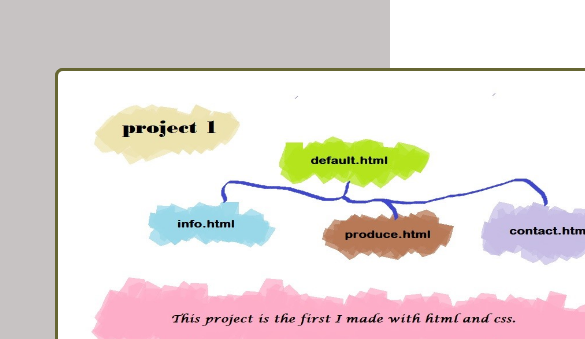
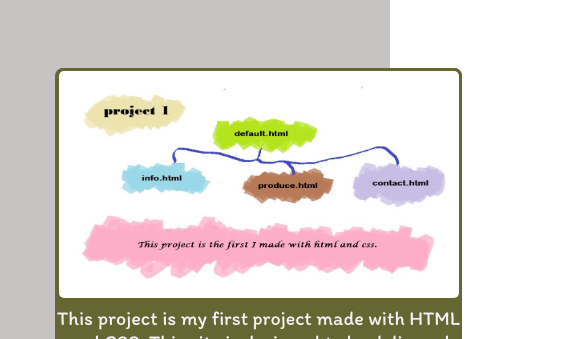
Before and after one commit to Jinhee-oh/Jinhee-oh.github.io, a plain HTML site: page index.html in a window 390 px wide. Shown: the part 505-844 px from the top of the page, 585 px wide, since content can reach past the window. Drawn offline with Linux system fonts and the light colour scheme.

Commit message:
Add files via upload

```diff
--- a/style.css
+++ b/style.css
@@ -152,11 +152,12 @@ footer p {
         padding: 0;
     }
     .main ul li {
+        width: 407px;
         padding: 0;
     }
-    img {
-        width: 576px;
-        height: 324px;
+    .main ul li img {
+        width: 400px;
+        height: 227px;
     }
 
 }
```
